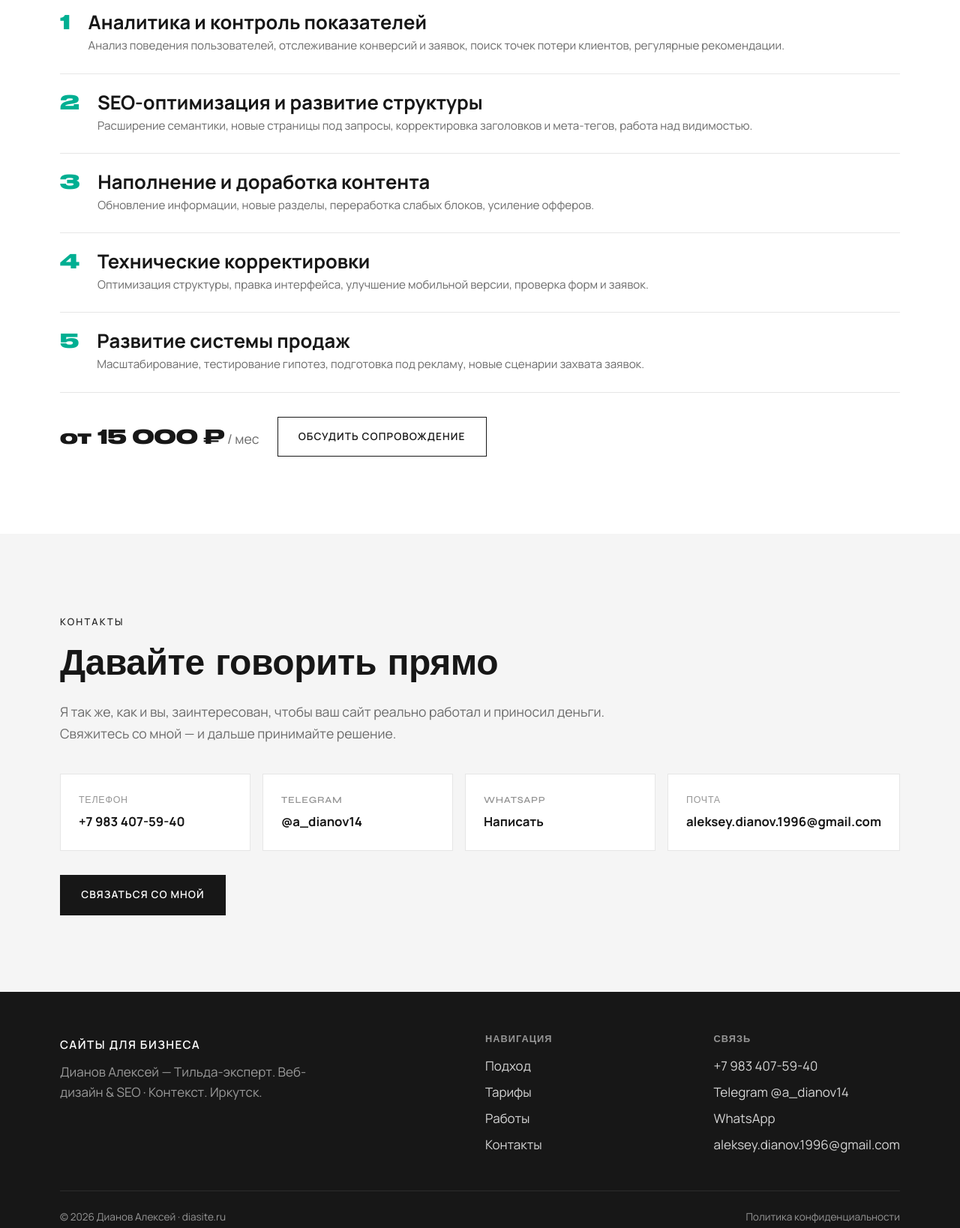
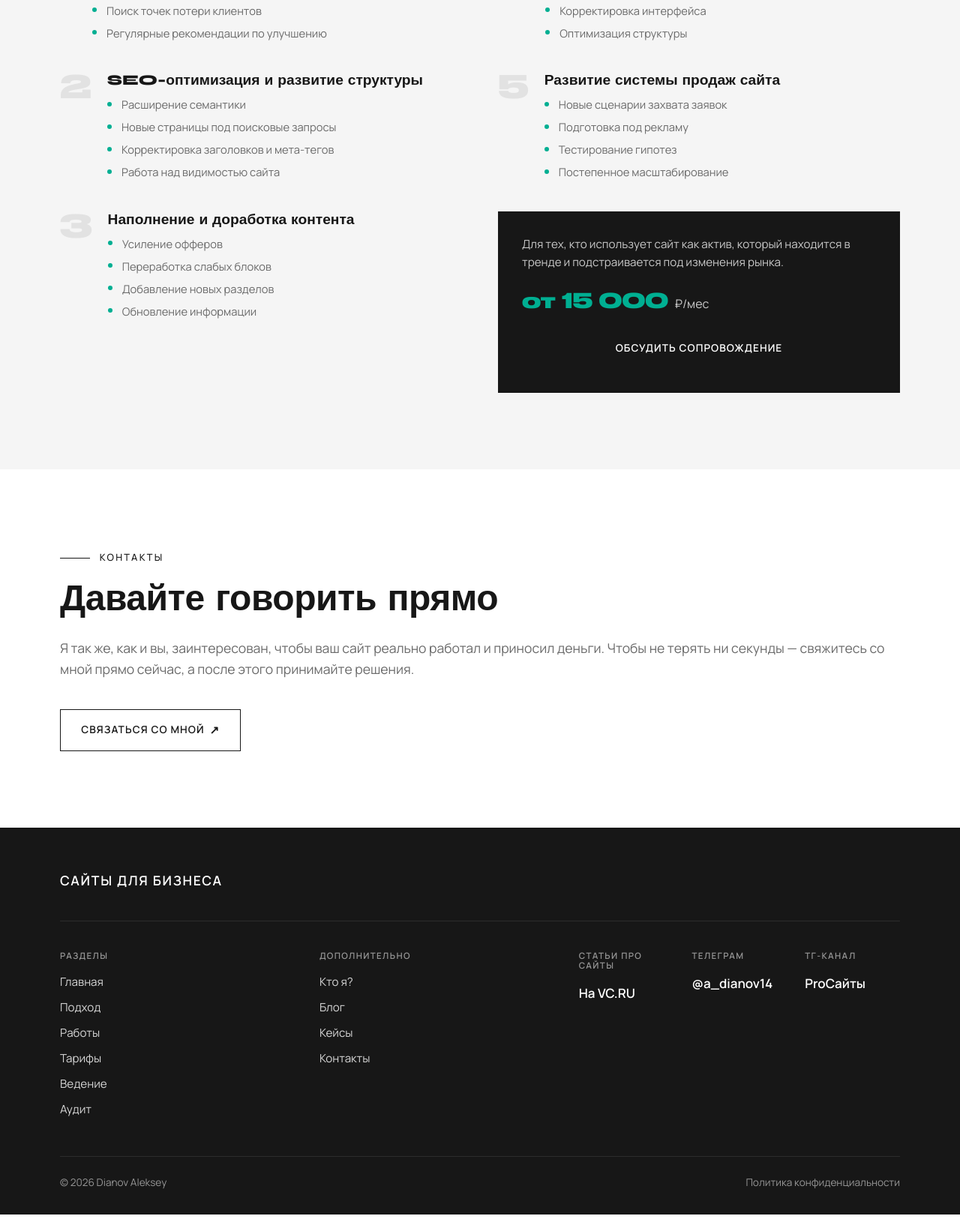
Before and after one commit to distric4/prosite, an Eleventy site: page src/index.njk in a window 1280 px wide. Shown: the part 8138-9776 px from the top of the page at 75% size. Built offline with nearby package versions, Linux system fonts and the light colour scheme; Eleventy itself is replaced by a stand-in of ours; files that its build step writes are made by us from their sources.

Commit message:
Причёсаны Сопровождение, Контакты и подвал под оригинал
- Сопровождение: 2 колонки, крупные номера, буллет-списки,
  тёмный бокс «от 15 000 ₽/мес»
- Контакты: упрощены до заголовка + текста + контурной кнопки «↗»
- Подвал: Разделы / Дополнительно + соцряд (VC / Телеграм / ТГ-канал)
  + копирайт и Политика; ссылки vc.ru и канал в site.json

Co-Authored-By: Claude Opus 4.8 <noreply@anthropic.com>

```diff
--- a/src/_data/site.json
+++ b/src/_data/site.json
@@ -13,6 +13,8 @@
   "telegramHandle": "@a_dianov14",
   "whatsapp": "https://wa.me/79834075940",
   "channel": "https://t.me/design_surfers",
+  "channelName": "ProСайты",
+  "vc": "https://vc.ru/id4785754",
   "web3formsKey": "cf3863c7-4967-4e9d-a65a-1d080192c678",
   "nav": [
     { "label": "Подход", "href": "/#metod" },
--- a/src/_includes/partials/footer.njk
+++ b/src/_includes/partials/footer.njk
@@ -1,31 +1,44 @@
 <footer class="site-footer">
   <div class="container">
-    <div class="footer__top">
-      <div class="footer__col footer__brand">
-        <span class="brand__name">{{ site.brand }}</span>
-        <p style="margin-top:.6rem;max-width:22rem;color:#9a9a9a">
-          {{ site.name }} — {{ site.role }}. {{ site.tagline }}. {{ site.city }}.
-        </p>
+    <div class="footer__brandrow">
+      <span class="brand__name">{{ site.brand }}</span>
+    </div>
+
+    <div class="footer__cols">
+      <div class="footer__col">
+        <h4>Разделы</h4>
+        <a href="/">Главная</a>
+        <a href="/#metod">Подход</a>
+        <a href="/#works">Работы</a>
+        <a href="/#tarifs">Тарифы</a>
+        <a href="/#follow">Ведение</a>
+        <a href="/#audit">Аудит</a>
       </div>
-
       <div class="footer__col">
-        <h4>Навигация</h4>
-        {% for item in site.nav %}
-          <a href="{{ item.href }}">{{ item.label }}</a>
-        {% endfor %}
+        <h4>Дополнительно</h4>
+        <a href="/#metod">Кто я?</a>
+        <a href="{{ site.vc }}" target="_blank" rel="noopener">Блог</a>
+        <a href="/works/">Кейсы</a>
+        <a href="/#contacts">Контакты</a>
       </div>
-
-      <div class="footer__col">
-        <h4>Связь</h4>
-        <a href="tel:{{ site.phone }}">{{ site.phoneDisplay }}</a>
-        <a href="{{ site.telegram }}" target="_blank" rel="noopener">Telegram {{ site.telegramHandle }}</a>
-        <a href="{{ site.whatsapp }}" target="_blank" rel="noopener">WhatsApp</a>
-        <a href="mailto:{{ site.email }}">{{ site.email }}</a>
+      <div class="footer__social">
+        <div class="footer__soc">
+          <h4>Статьи про сайты</h4>
+          <a href="{{ site.vc }}" target="_blank" rel="noopener">На VC.RU</a>
+        </div>
+        <div class="footer__soc">
+          <h4>Телеграм</h4>
+          <a href="{{ site.telegram }}" target="_blank" rel="noopener">{{ site.telegramHandle }}</a>
+        </div>
+        <div class="footer__soc">
+          <h4>ТГ-канал</h4>
+          <a href="{{ site.channel }}" target="_blank" rel="noopener">{{ site.channelName }}</a>
+        </div>
       </div>
     </div>
 
     <div class="footer__bottom">
-      <span>© {% year %} {{ site.name }} · {{ site.domain }}</span>
+      <span>© {% year %} Dianov Aleksey</span>
       <a href="/privacy/">Политика конфиденциальности</a>
     </div>
   </div>
--- a/src/index.njk
+++ b/src/index.njk
@@ -269,61 +269,48 @@ description: Сайты для бизнеса на Тильде с упором
 
 <!-- СОПРОВОЖДЕНИЕ -->
 {% set follow = [
-  { t: "Аналитика и контроль показателей", d: "Анализ поведения пользователей, отслеживание конверсий и заявок, поиск точек потери клиентов, регулярные рекомендации." },
-  { t: "SEO-оптимизация и развитие структуры", d: "Расширение семантики, новые страницы под запросы, корректировка заголовков и мета-тегов, работа над видимостью." },
-  { t: "Наполнение и доработка контента", d: "Обновление информации, новые разделы, переработка слабых блоков, усиление офферов." },
-  { t: "Технические корректировки", d: "Оптимизация структуры, правка интерфейса, улучшение мобильной версии, проверка форм и заявок." },
-  { t: "Развитие системы продаж", d: "Масштабирование, тестирование гипотез, подготовка под рекламу, новые сценарии захвата заявок." }
+  { t: "Аналитика и контроль показателей", items: ["Анализ поведения пользователей", "Отслеживание конверсий и заявок", "Поиск точек потери клиентов", "Регулярные рекомендации по улучшению"] },
+  { t: "SEO-оптимизация и развитие структуры", items: ["Расширение семантики", "Новые страницы под поисковые запросы", "Корректировка заголовков и мета-тегов", "Работа над видимостью сайта"] },
+  { t: "Наполнение и доработка контента", items: ["Усиление офферов", "Переработка слабых блоков", "Добавление новых разделов", "Обновление информации"] },
+  { t: "Технические корректировки", items: ["Проверка форм и заявок", "Улучшение мобильной версии", "Корректировка интерфейса", "Оптимизация структуры"] },
+  { t: "Развитие системы продаж сайта", items: ["Новые сценарии захвата заявок", "Подготовка под рекламу", "Тестирование гипотез", "Постепенное масштабирование"] }
 ] %}
-<section class="section" id="follow">
+<section class="section section--soft" id="follow">
   <div class="container">
-    <div class="section__head">
-      <span class="eyebrow">Сопровождение</span>
+    <div class="section__head section__head--wide">
+      <span class="eyebrow eyebrow--line">Сопровождение</span>
       <h2>Развитие и стабильная поддержка</h2>
-      <p>Для тех, кто использует сайт как актив: держу его в тренде и подстраиваю под изменения рынка.</p>
+      <p>Подключаюсь к проекту и постепенно усиливаю его: SEO, расширение структуры, аналитика и новые точки роста.</p>
     </div>
     <div class="follow">
       {% for f in follow %}
       <article class="follow__item">
         <div class="follow__num">{{ loop.index }}</div>
-        <div>
+        <div class="follow__body">
           <h3>{{ f.t }}</h3>
-          <p>{{ f.d }}</p>
+          <ul class="follow__list">
+            {% for it in f.items %}<li>{{ it }}</li>{% endfor %}
+          </ul>
         </div>
       </article>
       {% endfor %}
-    </div>
-    <div class="follow__foot">
-      <div class="follow__price"><b>от 15 000 ₽</b> / мес</div>
-      <a class="btn btn--ghost" href="#contacts">Обсудить сопровождение</a>
+      <article class="follow__pricebox">
+        <p>Для тех, кто использует сайт как актив, который находится в тренде и подстраивается под изменения рынка.</p>
+        <div class="follow__price"><b>от 15 000</b> ₽/мес</div>
+        <a class="btn btn--primary" href="#calc">Обсудить сопровождение</a>
+      </article>
     </div>
   </div>
 </section>
 
 <!-- КОНТАКТЫ -->
-<section class="section section--soft" id="contacts">
+<section class="section" id="contacts">
   <div class="container">
-    <div class="section__head">
-      <span class="eyebrow">Контакты</span>
+    <div class="section__head section__head--wide">
+      <span class="eyebrow eyebrow--line">Контакты</span>
       <h2>Давайте говорить прямо</h2>
-      <p>Я так же, как и вы, заинтересован, чтобы ваш сайт реально работал и приносил деньги. Свяжитесь со мной — и дальше принимайте решение.</p>
+      <p>Я так же, как и вы, заинтересован, чтобы ваш сайт реально работал и приносил деньги. Чтобы не терять ни секунды — свяжитесь со мной прямо сейчас, а после этого принимайте решения.</p>
     </div>
-    <div class="contacts">
-      <a class="contacts__item" href="tel:{{ site.phone }}">
-        <span>Телефон</span><b>{{ site.phoneDisplay }}</b>
-      </a>
-      <a class="contacts__item" href="{{ site.telegram }}" target="_blank" rel="noopener">
-        <span>Telegram</span><b>{{ site.telegramHandle }}</b>
-      </a>
-      <a class="contacts__item" href="{{ site.whatsapp }}" target="_blank" rel="noopener">
-        <span>WhatsApp</span><b>Написать</b>
-      </a>
-      <a class="contacts__item" href="mailto:{{ site.email }}">
-        <span>Почта</span><b>{{ site.email }}</b>
-      </a>
-    </div>
-    <div class="contacts__cta">
-      <a class="btn btn--primary" href="{{ site.telegram }}" target="_blank" rel="noopener">Связаться со мной</a>
-    </div>
+    <a class="btn btn--ghost btn--arrow" href="{{ site.telegram }}" target="_blank" rel="noopener">Связаться со мной</a>
   </div>
 </section>
--- a/src/styles/components.css
+++ b/src/styles/components.css
@@ -135,29 +135,46 @@
 .site-footer a:hover {
   color: var(--c-accent);
 }
-.footer__top {
-  display: flex;
-  flex-wrap: wrap;
-  justify-content: space-between;
-  gap: 2rem;
+.footer__brandrow {
+  padding-bottom: 2.5rem;
+  margin-bottom: 2.5rem;
+  border-bottom: 1px solid #2c2c2c;
+}
+.footer__brandrow .brand__name {
+  color: #fff;
+  font-size: 1.1rem;
+}
+.footer__cols {
+  display: grid;
+  grid-template-columns: 1fr 1fr 1.4fr;
+  gap: 2.5rem;
   margin-bottom: 2.5rem;
 }
-.footer__brand .brand__name {
+.footer__col h4,
+.footer__soc h4 {
+  font-family: var(--font-text);
+  font-weight: 600;
+  font-size: 0.72rem;
+  text-transform: uppercase;
+  letter-spacing: 0.12em;
+  color: var(--c-muted-2);
+  margin-bottom: 1rem;
+}
+.footer__col a {
+  display: block;
+  margin-bottom: 0.6rem;
+  color: #d6d6d6;
+  font-size: 0.95rem;
+}
+.footer__social {
+  display: grid;
+  grid-template-columns: repeat(3, 1fr);
+  gap: 1.5rem;
+  align-content: start;
+}
+.footer__soc a {
   color: #fff;
-}
-.footer__col h4 {
-  font-family: var(--font-head);
-  font-size: 0.8rem;
-  text-transform: uppercase;
-  letter-spacing: 0.08em;
-  color: var(--c-muted-2);
-  margin-bottom: 0.9rem;
-}
-.footer__col a,
-.footer__col p {
-  display: block;
-  margin-bottom: 0.5rem;
-  color: #d6d6d6;
+  font-weight: 600;
 }
 .footer__bottom {
   display: flex;
@@ -168,6 +185,20 @@
   border-top: 1px solid #2c2c2c;
   font-size: 0.85rem;
   color: var(--c-muted-2);
+}
+@media (max-width: 760px) {
+  .footer__cols {
+    grid-template-columns: 1fr 1fr;
+  }
+  .footer__social {
+    grid-column: 1 / -1;
+  }
+}
+@media (max-width: 480px) {
+  .footer__social {
+    grid-template-columns: 1fr;
+    gap: 1.2rem;
+  }
 }
 
 /* ─── Адаптив ─── */
--- a/src/styles/sections.css
+++ b/src/styles/sections.css
@@ -652,80 +652,79 @@
 /* ─── СОПРОВОЖДЕНИЕ ─── */
 .follow {
   display: grid;
-  gap: 0;
+  grid-template-columns: 1fr 1fr;
+  grid-template-rows: repeat(3, auto);
+  grid-auto-flow: column;
+  gap: 2.5rem 3rem;
 }
 .follow__item {
   display: grid;
   grid-template-columns: auto 1fr;
-  gap: 1.5rem;
-  padding: 1.5rem 0;
-  border-top: 1px solid var(--c-line);
-}
-.follow__item:last-child {
-  border-bottom: 1px solid var(--c-line);
+  gap: 1.3rem;
+  align-items: start;
 }
 .follow__num {
   font-family: var(--font-display);
   font-weight: 700;
-  font-size: 1.6rem;
-  color: var(--c-accent);
-  line-height: 1;
+  font-size: 2.6rem;
+  color: #e2e2e2;
+  line-height: 0.9;
 }
-.follow__item h3 {
-  margin-bottom: 0.3rem;
+.follow__body h3 {
+  font-family: var(--font-head);
+  font-weight: 800;
+  font-size: 1.2rem;
+  margin-bottom: 0.7rem;
 }
-.follow__item p {
+.follow__list {
+  display: grid;
+  gap: 0.4rem;
+}
+.follow__list li {
+  position: relative;
+  padding-left: 1.2rem;
+  font-size: 0.92rem;
   color: var(--c-muted);
+}
+.follow__list li::before {
+  content: "";
+  position: absolute;
+  left: 0;
+  top: 0.5em;
+  width: 6px;
+  height: 6px;
+  border-radius: 50%;
+  background: var(--c-accent);
+}
+.follow__pricebox {
+  background: var(--c-ink);
+  color: #fff;
+  padding: 2rem;
+  display: flex;
+  flex-direction: column;
+  gap: 1rem;
+  justify-content: center;
+}
+.follow__pricebox p {
+  color: #c9c9c9;
   font-size: 0.95rem;
   margin: 0;
 }
-.follow__foot {
-  display: flex;
-  flex-wrap: wrap;
-  align-items: center;
-  gap: 1.5rem;
-  margin-top: 2rem;
-}
 .follow__price {
-  font-size: 1.1rem;
-  color: var(--c-muted);
+  font-size: 1rem;
+  color: #c9c9c9;
 }
 .follow__price b {
   font-family: var(--font-display);
-  font-size: 1.6rem;
-  color: var(--c-ink);
+  font-size: 1.7rem;
+  color: var(--c-accent);
+  margin-right: 0.3rem;
 }
 
 /* ─── КОНТАКТЫ ─── */
-.contacts {
-  display: grid;
-  grid-template-columns: repeat(4, 1fr);
-  gap: 1rem;
-}
-.contacts__item {
-  display: flex;
-  flex-direction: column;
-  gap: 0.4rem;
-  padding: 1.5rem;
-  background: var(--c-bg);
-  border: 1px solid var(--c-line);
-  border-radius: var(--radius);
-}
-.contacts__item span {
-  font-family: var(--font-head);
-  font-size: 0.78rem;
-  text-transform: uppercase;
-  letter-spacing: 0.06em;
-  color: var(--c-muted-2);
-}
-.contacts__item b {
-  font-size: 1.05rem;
-}
-.contacts__item:hover {
-  border-color: var(--c-accent);
-}
-.contacts__cta {
-  margin-top: 2rem;
+.btn--arrow::after {
+  content: "↗";
+  font-size: 1.1em;
 }
 
 /* ─── Юридический текст (политика) ─── */
@@ -776,9 +775,6 @@
     grid-template-columns: 1fr;
     max-width: 32rem;
   }
-  .contacts {
-    grid-template-columns: repeat(2, 1fr);
-  }
   .form-block {
     grid-template-columns: 1fr;
   }
@@ -786,15 +782,15 @@
     grid-template-columns: 1fr;
     gap: 1.5rem;
   }
+  .follow {
+    grid-template-columns: 1fr;
+    grid-template-rows: none;
+    grid-auto-flow: row;
+    gap: 2rem;
+  }
 }
 @media (max-width: 620px) {
-  .problems {
-    grid-template-columns: 1fr;
-  }
   .steps {
     grid-template-columns: 1fr;
   }
-  .contacts {
-    grid-template-columns: 1fr;
-  }
 }
```
